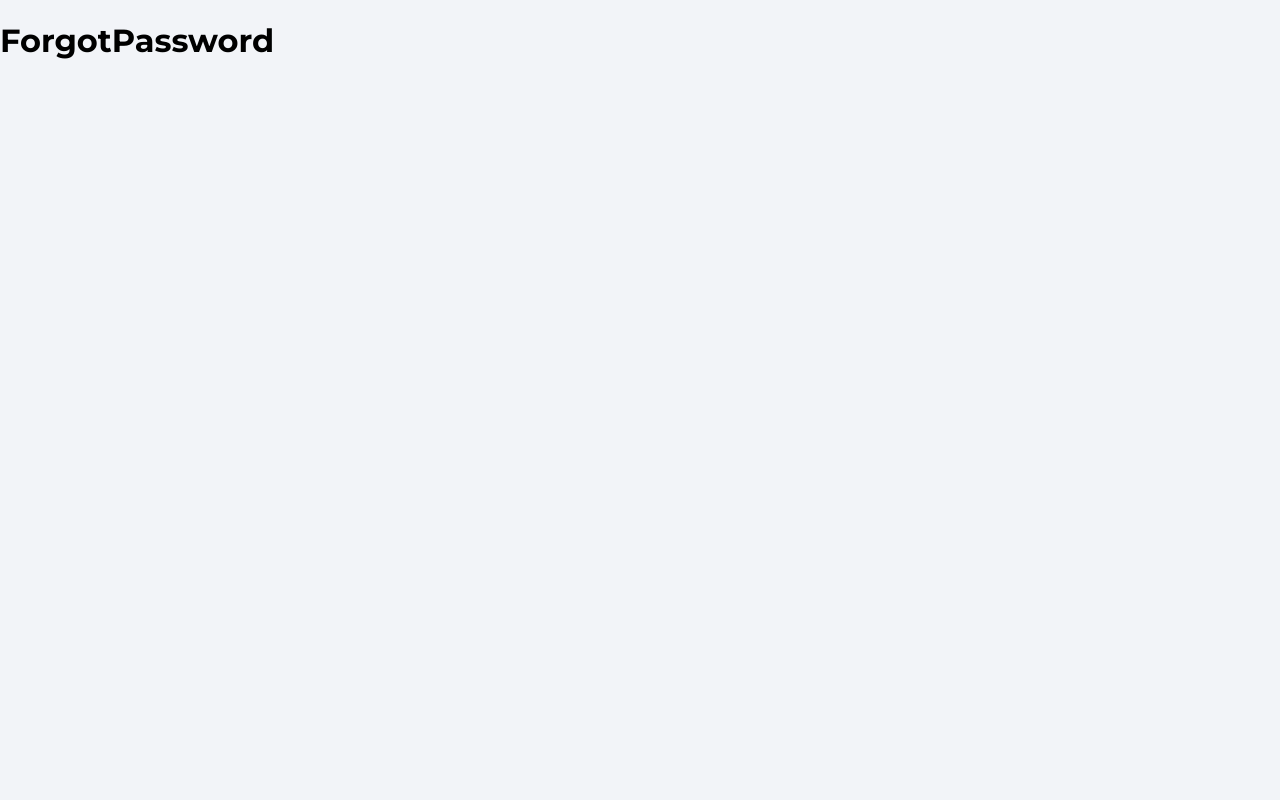
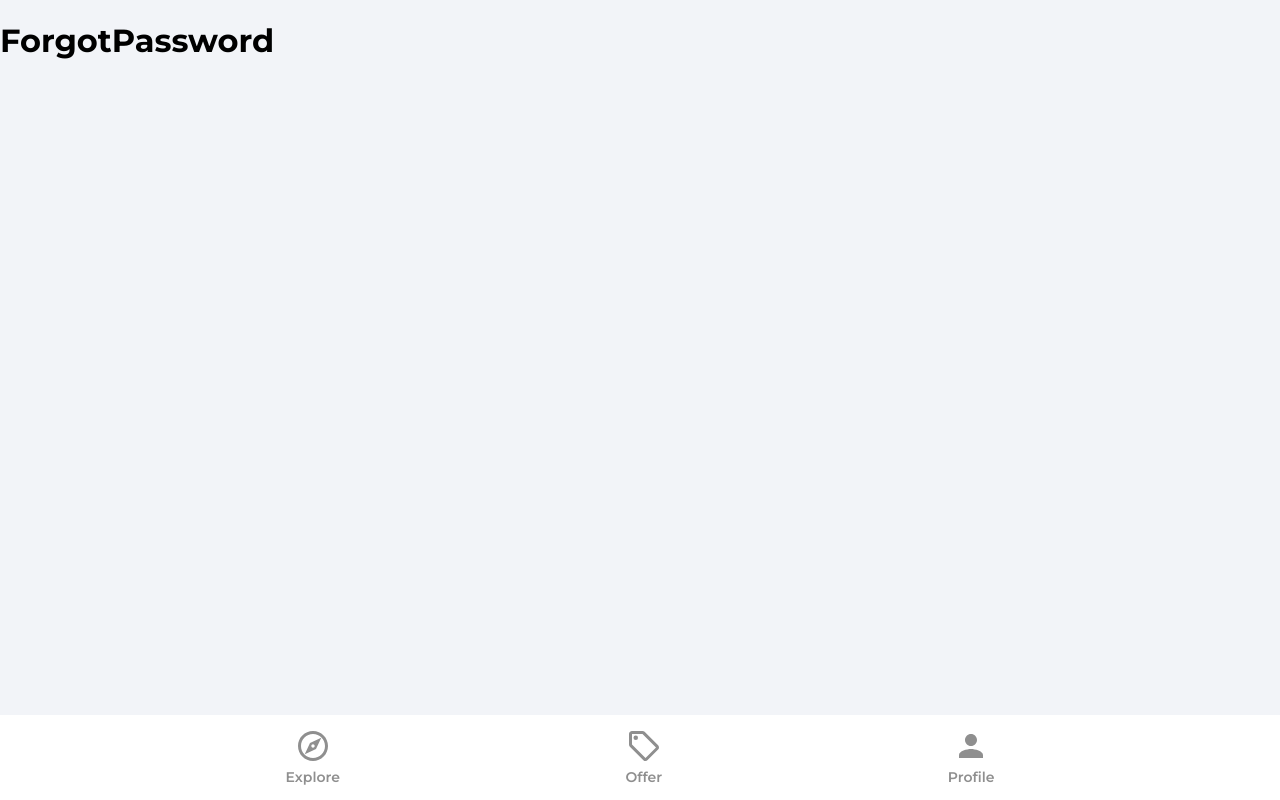
Before and after one commit to Michael-Wilburn/House-marketplace-App, a React (Create React App) app: page /forgot-password in a window 1280 px wide. Built offline with nearby package versions, Linux system fonts and the light colour scheme.

Commit message:
Navbar Component

```diff
--- a/src/App.js
+++ b/src/App.js
@@ -1,11 +1,11 @@
 import {BrowserRouter as Router, Routes, Route} from 'react-router-dom'
-
 import Explore from './pages/Explore'
 import Offers from './pages/Offers'
 import Profile from './pages/Profile'
 import SingIn from './pages/SingIn'
 import SingUp from './pages/SingUp'
 import ForgotPassword from './pages/ForgotPassword'
+import Navbar from './components/Navbar'
 
 function App() {
 
@@ -15,13 +15,13 @@
         <Routes>
           <Route path='/' element={<Explore />} />
           <Route path='/offers' element={<Offers />} />
-          <Route path='/profile' element={<Profile/>} />
+          <Route path='/profile' element={<SingIn/>} />
           <Route path='/sing-in' element={<SingIn />} />
           <Route path='/sing-up' element={<SingUp />} />
           <Route path='/forgot-password' element={<ForgotPassword />} />
         </Routes>
+        <Navbar/>
       </Router>
-      {/* Navbar */}
     </>
   );
 }
--- /dev/null
+++ b/src/components/Navbar.jsx
@@ -0,0 +1,50 @@
+import { useNavigate, useLocation } from "react-router-dom";
+import { ReactComponent as OfferIcon, } from "../assets/svg/localOfferIcon.svg";
+import { ReactComponent as ExploreIcon, } from "../assets/svg/exploreIcon.svg";
+import { ReactComponent as PersonOutlineIcon } from "../assets/svg/personIcon.svg";
+
+function Navbar() {
+    const navigate = useNavigate()
+    const location = useLocation()
+
+    const pathMatchRoute = (route) => {
+        if (route === location.pathname) {
+            return true
+        }
+    }
+
+    return (
+        <footer className="navbar">
+            <nav className="navbarNav">
+                <ul className="navbarListItems">
+                    <li className="navbarListItem" onClick={() => navigate('/')}>
+                        <ExploreIcon
+                            fill={pathMatchRoute('/') ? '#2c2c2c' : '#8f8f8f'}
+                            width="36px"
+                            height="36px"
+                        />
+                        <p className={pathMatchRoute('/') ? 'navbarListItemNameActive' : 'navbarListItemName'}>Explore</p>
+                    </li>
+                    <li className="navbarListItem" onClick={() => navigate('/offers')}>
+                        <OfferIcon
+                            fill={pathMatchRoute('/offers') ? '#2c2c2c' : '#8f8f8f'}
+                            width="36px"
+                            height="36px"
+                        />
+                        <p className={pathMatchRoute('/offers') ? 'navbarListItemNameActive' : 'navbarListItemName'}>Offer</p>
+                    </li>
+                    <li className="navbarListItem" onClick={() => navigate('/profile')}>
+                        <PersonOutlineIcon
+                            fill={pathMatchRoute('/profile') ? '#2c2c2c' : '#8f8f8f'}
+                            width="36px"
+                            height="36px"
+                        />
+                        <p className={pathMatchRoute('/profile') ? 'navbarListItemNameActive' : 'navbarListItemName'}>Profile</p>
+                    </li>
+                </ul>
+            </nav>
+        </footer>
+    );
+}
+
+export default Navbar;
```
Also changed, not shown: 1 other file (tests, documents, lock files or other folders).
